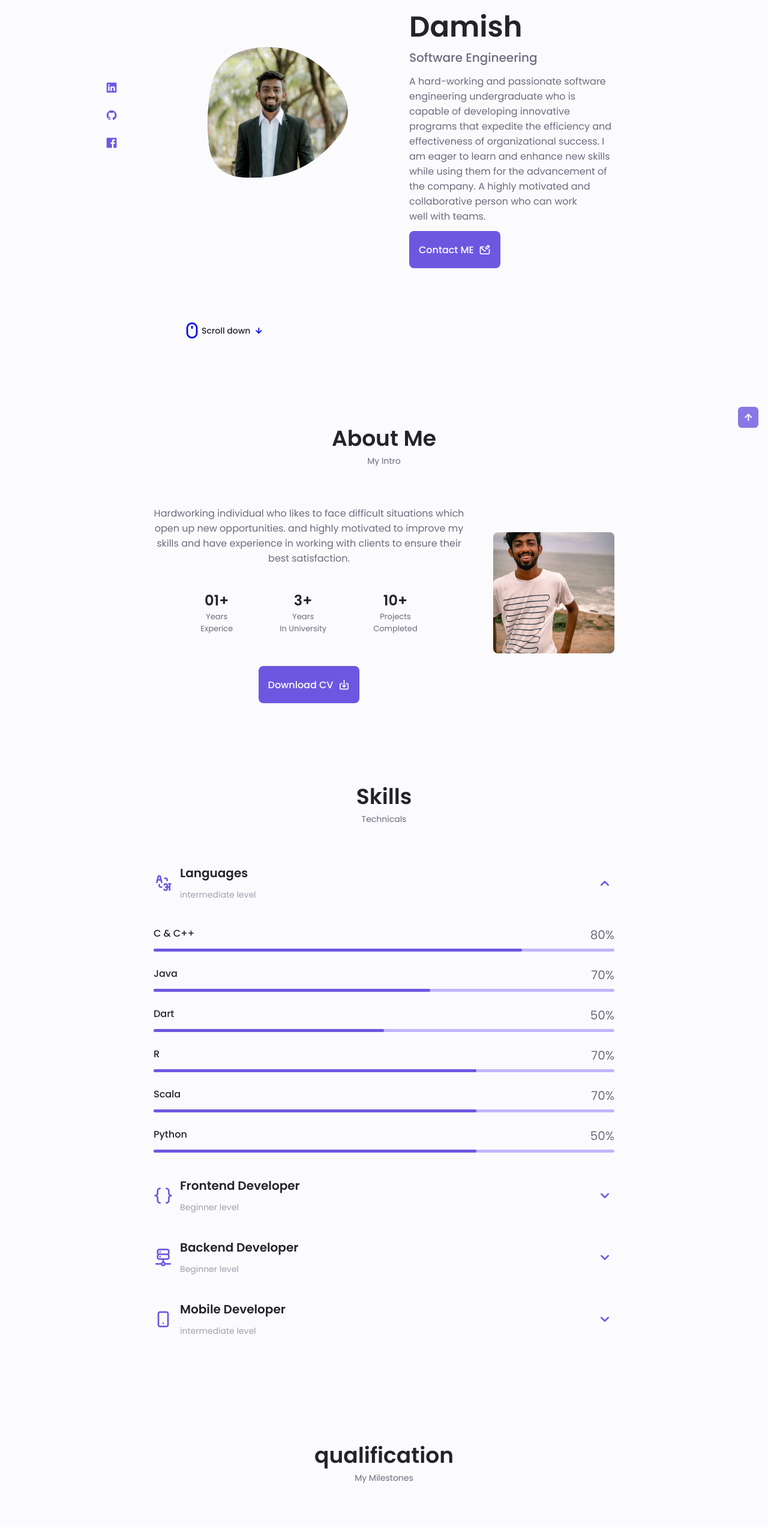
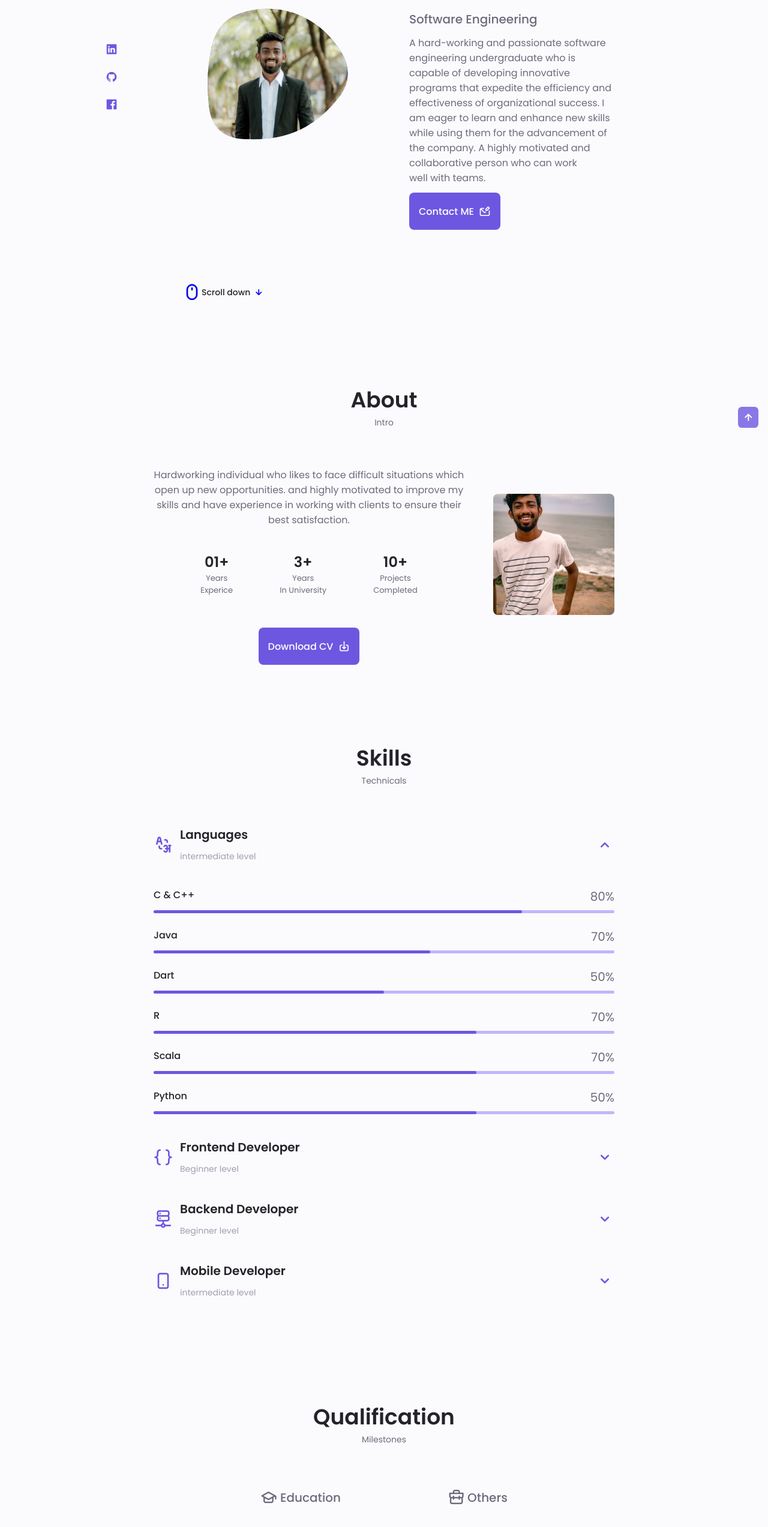
Before and after one commit to Damish-N/my-portfolio, a plain HTML site: page index.html in a window 1280 px wide. Shown: the part 247-2792 px from the top of the page at 60% size. Drawn offline with nearby package versions, Linux system fonts and the light colour scheme.

Commit message:
update projects

```diff
--- a/assets/css/style.css
+++ b/assets/css/style.css
@@ -1039,7 +1039,7 @@ textarea.contact__input {
     row-gap: 5rem;
   }
   .home__content {
-    padding-top: 5.5rem;
+    padding-top: 1.5rem;
     column-gap: 2rem;
   }
   .home__scroll {
--- a/index.html
+++ b/index.html
@@ -123,8 +123,8 @@
     </section>
 
     <section class="about section" id="about">
-      <h2 class="section__title">About Me</h2>
-      <span class="section__subtitle"> My Intro </span>
+      <h2 class="section__title">About</h2>
+      <span class="section__subtitle">Intro </span>
       <div class="about__container container gird">
         <img src="./assets/img/abouth.jpg" alt="" srcset="" class="about__img" />
         <div class="about__data">
@@ -289,7 +289,7 @@
               <div class="skills__data">
                 <div class="skills__title">
                   <h3 class="skills__name">Angular</h3>
-                  <span class="skills__number">60%</span>
+                  <span class="skills__number">70%</span>
                 </div>
                 <div class="skills__bar">
                   <span class="skills__percentage skills__react"> </span>
@@ -410,8 +410,8 @@
 
     <!-- qulifications -->
     <section class="qulifiaction section">
-      <h2 class="section__title">qualification</h2>
-      <span class="section__subtitle">My Milestones</span>
+      <h2 class="section__title">Qualification</h2>
+      <span class="section__subtitle">Milestones</span>
 
       <div class="qulaification__container container">
         <div class="qualification__tabs">
@@ -762,6 +762,24 @@
               </a>
             </div>
           </div>
+
+
+          <!-- <div class="portfolio__content grid swiper-slide">
+            <img src="./assets/img/SMS.png" alt="" srcset="" class="portfolio__img" />
+
+            <div class="portfolio__data">
+              <h3 class="portfolio__title">Buildure</h3>
+              <p class="portfolio__description">
+                SMS (School Management System) is a stand-alone application.
+                It handles students, teachers, exams, etc. The main purpose
+                here is to improve OOP concepts and coding knowledge.
+              </p>
+              <a href="https://github.com/Damish-N/School-Management-System.git"
+                class="button button--flex button--small poertfolio__button">Go to the project link
+                <i class="uil uil-arrow-right button__icon"></i>
+              </a>
+            </div>
+          </div> -->
         </div>
 
         <div class="swiper-button-next">
@@ -806,7 +824,7 @@
             <i class="uil uil-phone contact-icon"> </i>
             <div>
               <h3 class="contact__title">Call Me</h3>
-              <span class="contact__subtitle">+0776560118</span>
+              <span class="contact__subtitle">(+94)77 656 0118</span>
             </div>
           </div>
 
```
Also changed, not shown: assets/img/SMS.png, assets/img/reviewia.png, 1 other file.
